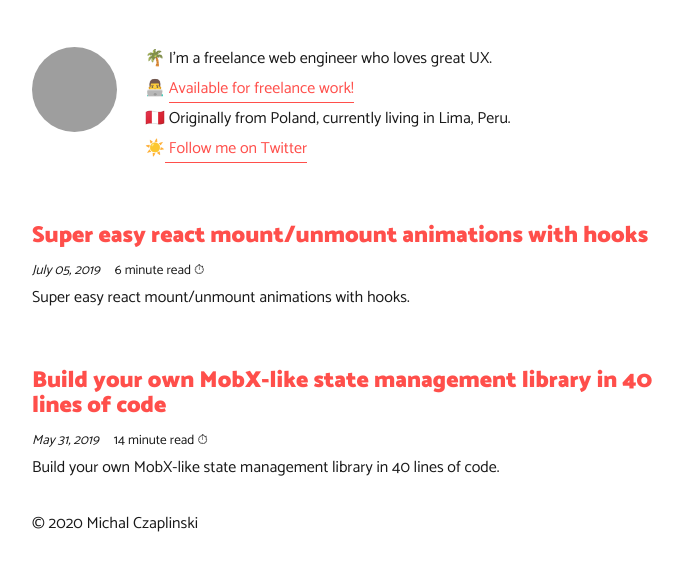
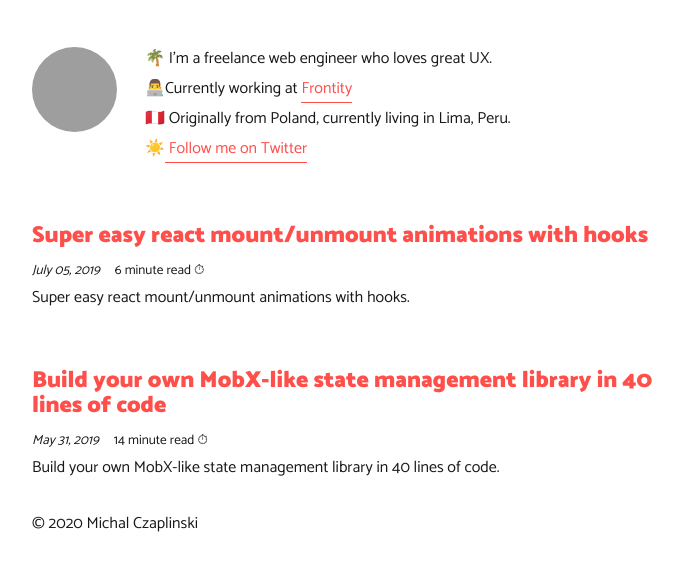
Before and after one commit to michalczaplinski/czaplinski.io, a Gatsby site: page /blog in a window 1280 px wide. Shown: the part 117-688 px from the top of the page, without its empty margins (293-976 px from the left). Built offline with nearby package versions, Linux system fonts and the light colour scheme; Gatsby itself is replaced by a stand-in of ours; some packages are replaced by stand-ins of ours; grey boxes are pictures that could not be loaded.

Commit message:
change where I work

```diff
--- a/src/components/bioText.js
+++ b/src/components/bioText.js
@@ -25,10 +25,8 @@ function BioText({ twitterHandle }) {
       <BioLine>
         <span role="img" aria-label="work">
           👨‍💻
-        </span>{" "}
-        <a href="mailto:mmczaplinski@gmail.com">
-          Available for freelance work!
-        </a>
+        </span>
+        Currently working at <a href="https://frontity.org">Frontity</a>
       </BioLine>
       <BioLine>
         <span role="img" aria-label="peru">
```
